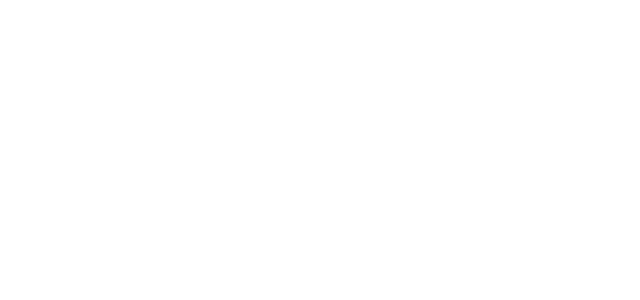
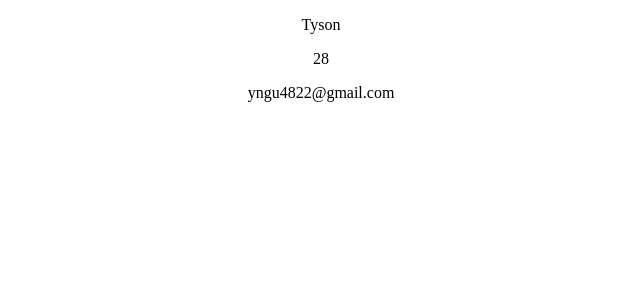
Before and after one commit to mrteeson94/learn_react, a React (Create React App) app in the folder episode1/: page / in a window 1280 px wide. Shown: the top 300 px of the page, without its empty margins (319-959 px from the left). Built offline with nearby package versions, Linux system fonts and the light colour scheme.

Commit message:
:sparkles: components covered

```diff
--- a/episode1/src/App.js
+++ b/episode1/src/App.js
@@ -1,10 +1,21 @@
 import './App.css';
 
 function App() {
+  const name = "Tyson";
+  const age = 28;
+  const email = "yngu4822@gmail.com";
+  const user =
+  <div>
+    <p>{name}</p>
+    <p>{age}</p>
+    <p>{email}</p>
+  </div>;
+
   return (
-    <div className="App">
-    </div>
-  );
+  <div className='App'>
+    {user}
+  </div>);
 }
 
+
 export default App;
```
